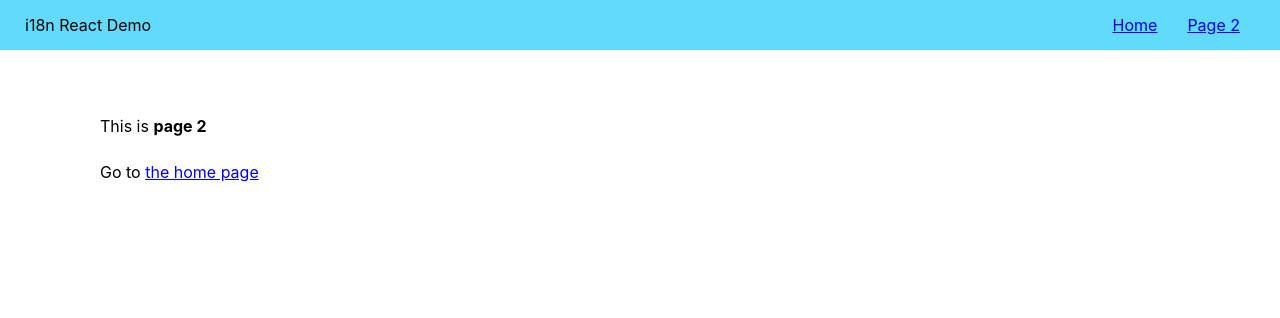
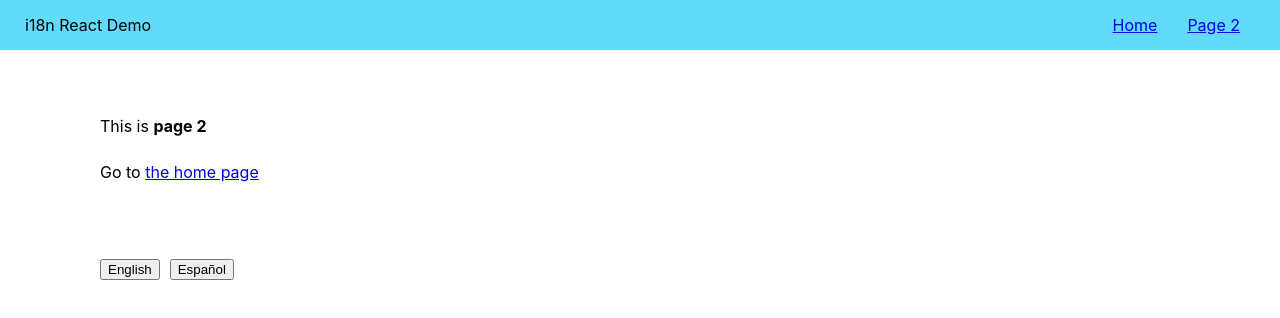
Before and after one commit to moT01/react-i18next-demo, a React (Create React App) app: page /page2 in a window 1280 px wide. Shown: the top 318 px of the page. Built offline with nearby package versions, Linux system fonts and the light colour scheme; the HTML template or start-up script is replaced by a standard one.

Commit message:
feat: add footer to boilerplate

```diff
--- a/src/App.js
+++ b/src/App.js
@@ -3,6 +3,7 @@ import { Switch, Route } from 'react-router-dom';
 import Nav from './Nav';
 import Home from './Home';
 import Page2 from './Page2';
+import Footer from './Footer';
 
 function App() {
   return (
@@ -12,6 +13,7 @@ function App() {
         <Route exact path='/' component={Home}/>
         <Route path='/page2' component={Page2}/>
       </Switch>
+      <Footer />
     </div>
   );
 }
--- /dev/null
+++ b/src/Footer.js
@@ -0,0 +1,14 @@
+const Footer = () => {
+  function changeLanguage(e) {
+    console.log('change language');
+  }
+
+  return(
+    <div className='footer'>
+      <button onClick={changeLanguage} value='en'>English</button>
+      <button onClick={changeLanguage} value='es'>Español</button>
+    </div>
+  )
+}
+
+export default Footer
```
